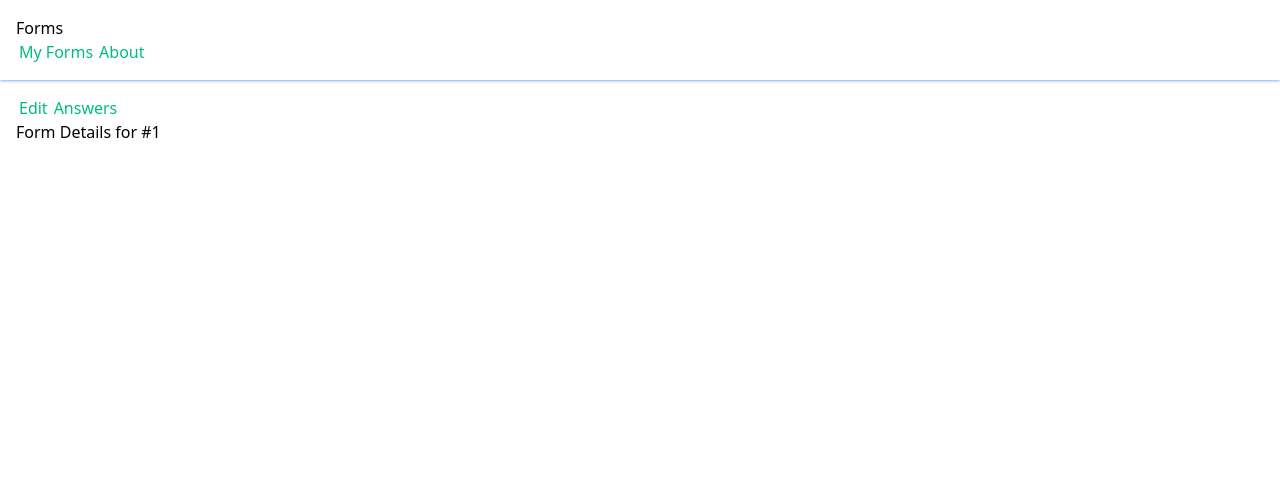
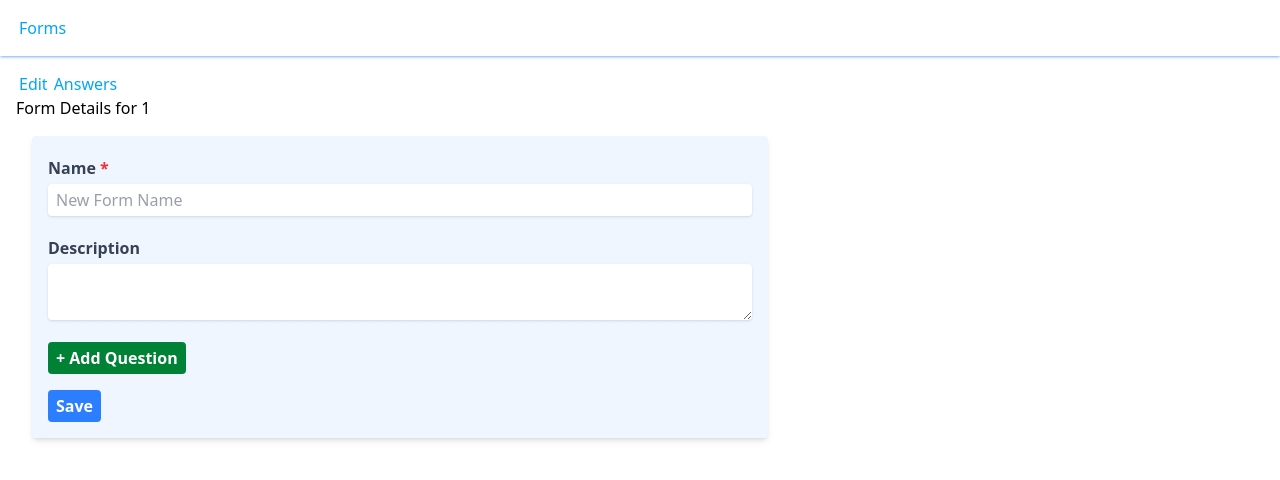
Before and after one commit to callebedrums/forms, a Vue app: page /1/edit in a window 1280 px wide. Shown: the top 480 px of the page. Built offline with nearby package versions, Linux system fonts and the light colour scheme.

Commit message:
adding form editor component and a service to interact with backend (in memory for now)

```diff
--- a/src/App.vue
+++ b/src/App.vue
@@ -8,12 +8,7 @@ import HelloWorld from './components/HelloWorld.vue'
   <div class="@container h-full min-h-full flex flex-col">
 
     <header class="p-4 shadow-sm shadow-blue-500/50">
-      <h1>Forms</h1>
-
-        <nav>
-          <RouterLink to="/">My Forms</RouterLink>
-          <RouterLink to="/about">About</RouterLink>
-        </nav>
+      <h1><RouterLink to="/">Forms</RouterLink></h1>
     </header>
 
     <div class="grow-1 basis-0 overflow-auto p-4">
--- a/src/assets/main.css
+++ b/src/assets/main.css
@@ -1,9 +1,13 @@
 @import 'tailwindcss';
 
-a,
-.green {
-  text-decoration: none;
-  color: hsla(160, 100%, 37%, 1);
-  transition: 0.4s;
-  padding: 3px;
+@layer base {
+  a {
+    text-decoration: none;
+    color: var(--color-sky-500);
+    padding: 3px;
+  }
+
+  a:hover {
+    color: var(--color-sky-700);
+  }
 }
--- /dev/null
+++ b/src/components/FormEditor.vue
@@ -0,0 +1,43 @@
+<script setup lang="ts">
+
+import { Form } from '../types/form';
+import { defineProps, watchEffect, ref } from 'vue';
+
+const { originalForm } = defineProps<{
+  form: Form
+}>();
+const form = ref({});
+
+watchEffect(() => {
+  form.value = { ...originalForm }
+});
+
+</script>
+<template>
+  <div class="w-full max-w-3xl p-4">
+    <form class="bg-blue-50 shadow-md rounded p-4">
+      <div class="mb-4">
+        <label class="block font-bold py-1 text-gray-700" for="form-name">
+          Name <span class="text-red-500">*</span>
+        </label>
+        <input class="shadow-sm appearance-none rounded w-full py-1 px-2 text-gray-700 bg-white hover:bg-gray-50 focus:outline-hidden focus:shadow-blue-400" type="text" name="form-name" id="form-name" required placeholder="New Form Name"/>
+      </div>
+      <div class="mb-4">
+        <label class="block font-bold py-1 text-gray-700" for="form-description">
+          Description
+        </label>
+        <textarea class="shadow-sm appearance-none rounded w-full py-1 px-2 text-gray-700 bg-white hover:bg-gray-50 focus:outline-hidden focus:shadow-blue-400" id="form-description" name="form-description"></textarea>
+      </div>
+      <div class="mb-4">
+        <button class="bg-green-700 hover:bg-green-900 font-bold text-white py-1 px-2 rounded active:outline-green-900 active:outline-2 active:outline-offset-1" type="button">
+          + Add Question
+        </button>
+      </div>
+      <div>
+        <button class="bg-blue-500 hover:bg-blue-700 font-bold text-white py-1 px-2 rounded active:outline-blue-700 active:outline-2 active:outline-offset-1" type="button">
+          Save
+        </button>
+      </div>
+    </form>
+  </div>
+</template>
--- /dev/null
+++ b/src/services/form.service.ts
@@ -0,0 +1,44 @@
+import type { Form } from "../types/form";
+
+const forms: Array<Form> = [
+  {
+    id: '1',
+    name: 'Form 1'
+  },
+  {
+    id: '2',
+    name: 'Form 2'
+  }
+];
+
+let nextId = 3;
+
+export class FormService {
+  async getForms(): Promise<Array<Form>> {
+    return forms;
+  }
+
+  async getForm(id: string): Promise<Form | undefined> {
+    return forms.find(form => form.id === id);
+  }
+
+  saveForm(form: Form): Promise<Form> {
+    if (!form.id) return this.postForm(form);
+    return this.updateForm(form);
+  }
+
+  private async postForm(form: Form): Promise<Form> {
+    form = {...form};
+    delete form.id;
+
+    form.id = `${nextId++}`;
+    forms.push(form);
+    return form;
+  }
+
+  private async updateForm(form: Form): Promise<Form> {
+    const index = forms.findIndex((f) => f.id === form.id);
+    forms[index] = form;
+    return form;
+  }
+}
--- /dev/null
+++ b/src/types/form.ts
@@ -0,0 +1,4 @@
+export interface Form {
+  id?: string;
+  name: string;
+}
--- a/src/views/FormEditView.vue
+++ b/src/views/FormEditView.vue
@@ -1,15 +1,21 @@
-<script setup>
+<script setup lang="ts">
 import { ref, watchEffect } from 'vue';
 import { useRoute, onBeforeRouteUpdate, RouterLink  } from 'vue-router';
+
+import FormEditor from '../components/FormEditor.vue'
 
 const route = useRoute();
 
 const id = ref(route.params.id);
-const form = ref('');
+const form = ref({
+  id: '', name: ''
+});
 const tab = ref(route.query.tab || '');
 
-function loadFormData(id) {
-  form.value = `#${id}`;
+function loadFormData(id: string) {
+  form.value = {
+    id, name: ``
+  }
 }
 
 onBeforeRouteUpdate((to) => {
@@ -23,7 +29,7 @@ watchEffect(() => {
 
 
 // preserves any adicional query
-function getTabQuery(tab) {
+function getTabQuery(tab: string) {
   const query = {...route.query};
   delete query.tab;
   if (tab) query.tab = tab;
@@ -38,6 +44,9 @@ function getTabQuery(tab) {
     <RouterLink :to="{ query: getTabQuery('answer') }">Answers</RouterLink>
   </nav>
   <div>
-    <h2>Form Details for {{ form }}</h2>
+    <h2>Form Details for {{ form.id }}</h2>
+    <div v-if="!tab">
+      <FormEditor :form="form"></FormEditor>
+    </div>
   </div>
 </template>
--- a/src/views/FormsListView.vue
+++ b/src/views/FormsListView.vue
@@ -1,10 +1,13 @@
 <script setup lang="ts">
 import { RouterLink, RouterView } from 'vue-router'
+
+
 </script>
 <template>
   <div>
     <h2>My Forms</h2>
     <ul>
+      <li><RouterLink to="./new/edit">New Form</RouterLink></li>
       <li><RouterLink to="./form-1/edit">Form 1</RouterLink></li>
       <li><RouterLink to="./form-2/edit">Form 2</RouterLink></li>
     </ul>
```
